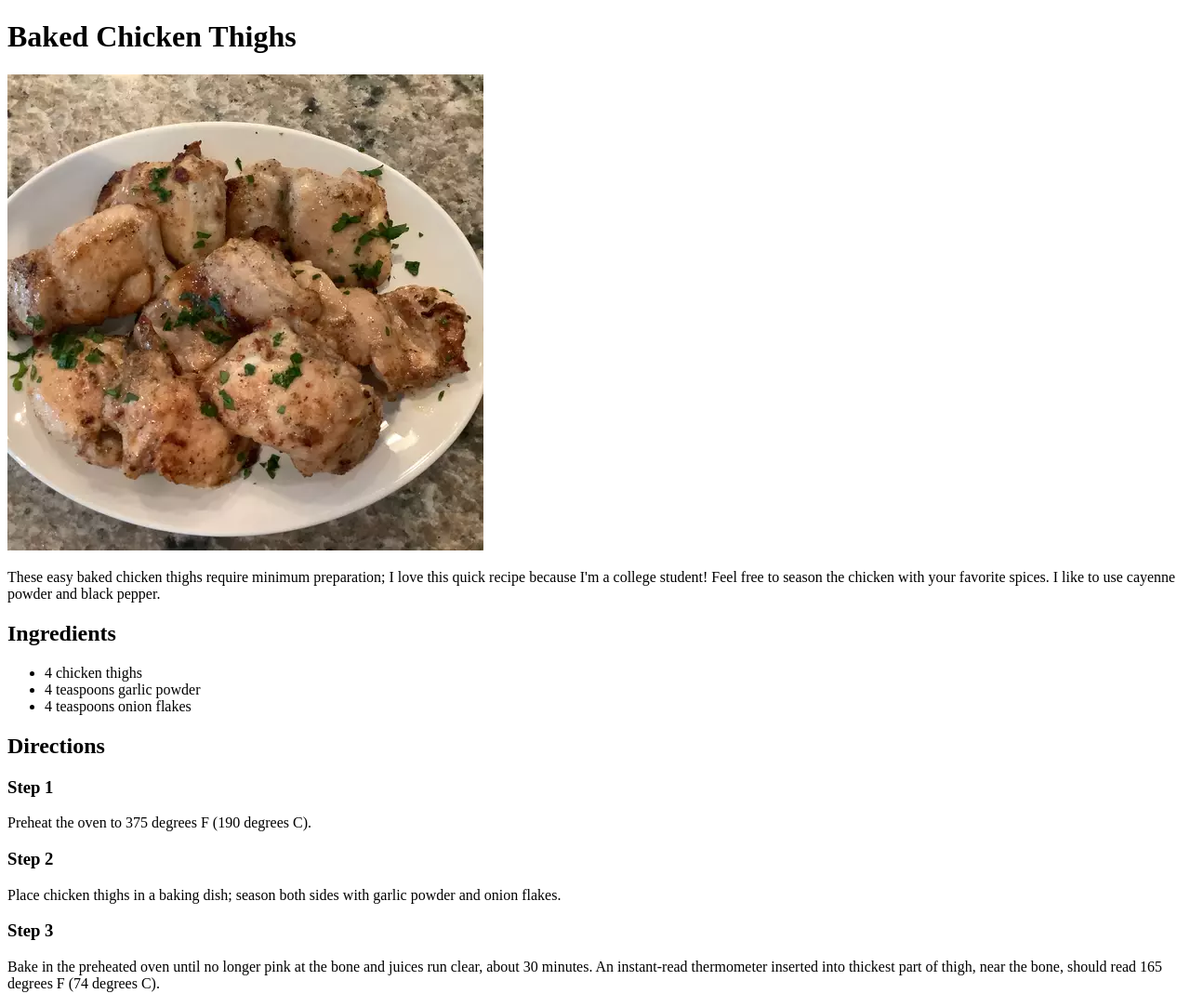
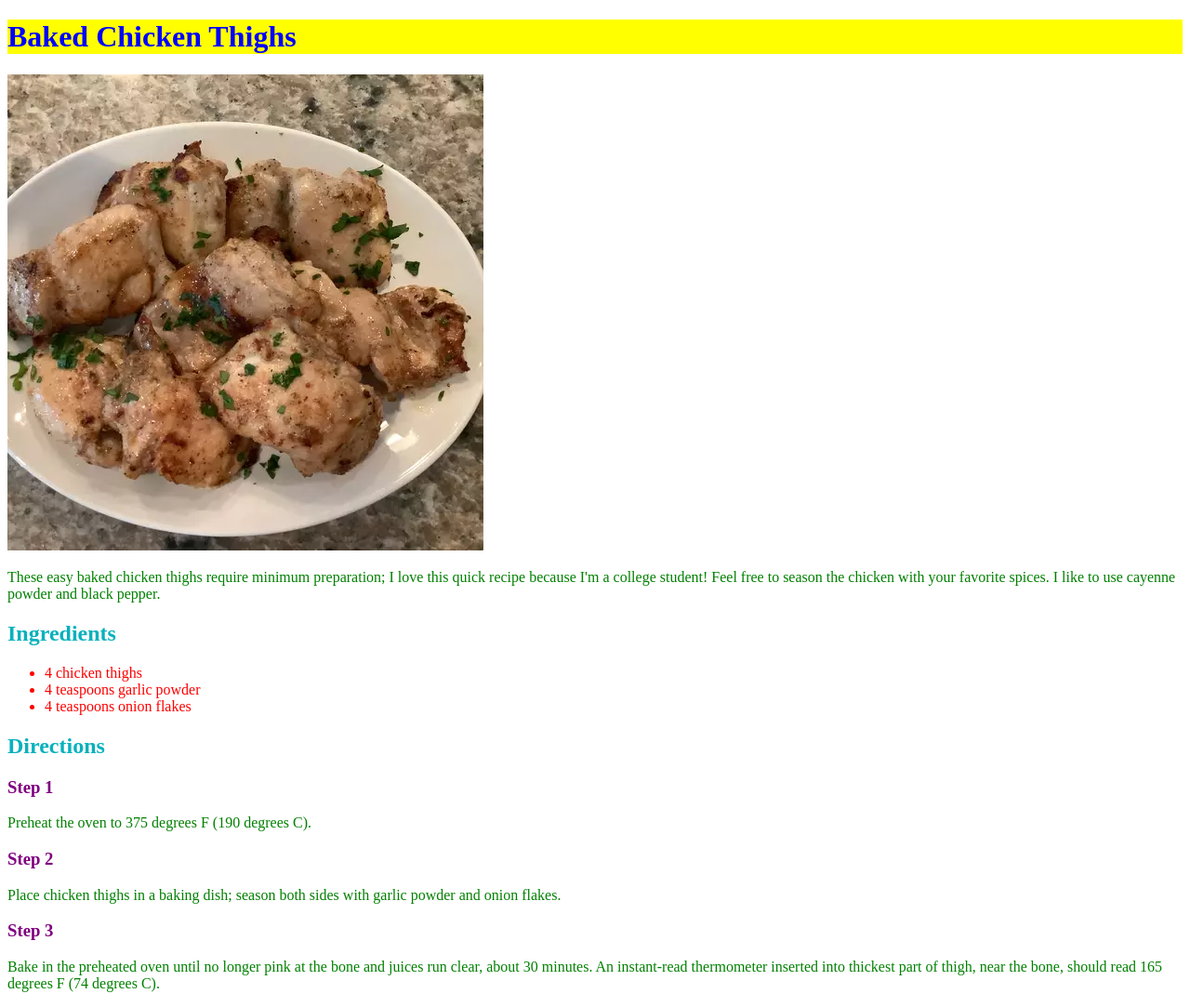
Before and after one commit to niko994/odin-recipes, a plain HTML site: page recipes/Baked_Chicken_Thighs.html in a window 1280 px wide. Shown: the whole page at 93% size. Drawn offline with Linux system fonts and the light colour scheme.

Commit message:
Add a css file and some colours

```diff
--- a/recipes/Baked_Chicken_Thighs.html
+++ b/recipes/Baked_Chicken_Thighs.html
@@ -5,6 +5,7 @@
     <meta http-equiv="X-UA-Compatible" content="IE=edge">
     <meta name="viewport" content="width=device-width, initial-scale=1.0">
     <title>Baked Chicken Thighs</title>
+    <link rel="stylesheet" href="../style.css">
 </head>
 <body>
     <h1> Baked Chicken Thighs </h1>
--- /dev/null
+++ b/style.css
@@ -0,0 +1,31 @@
+/* styles.css */
+
+h1 {
+    background-color: yellow;
+    color: blue;
+}
+
+ol {
+    background-color: black;
+    color: white;
+}
+
+ul {
+    background-color: transparent;
+    color: red;
+}
+
+p {
+    background-color: transparent;
+    color: green;
+}
+
+h2 {
+    background-color: transparent;
+    color: rgb(8, 177, 189);
+}
+
+h3 {
+    background-color: transparent;
+    color: purple;
+}
```
Also changed, not shown: index.html (+1 -0 lines).
